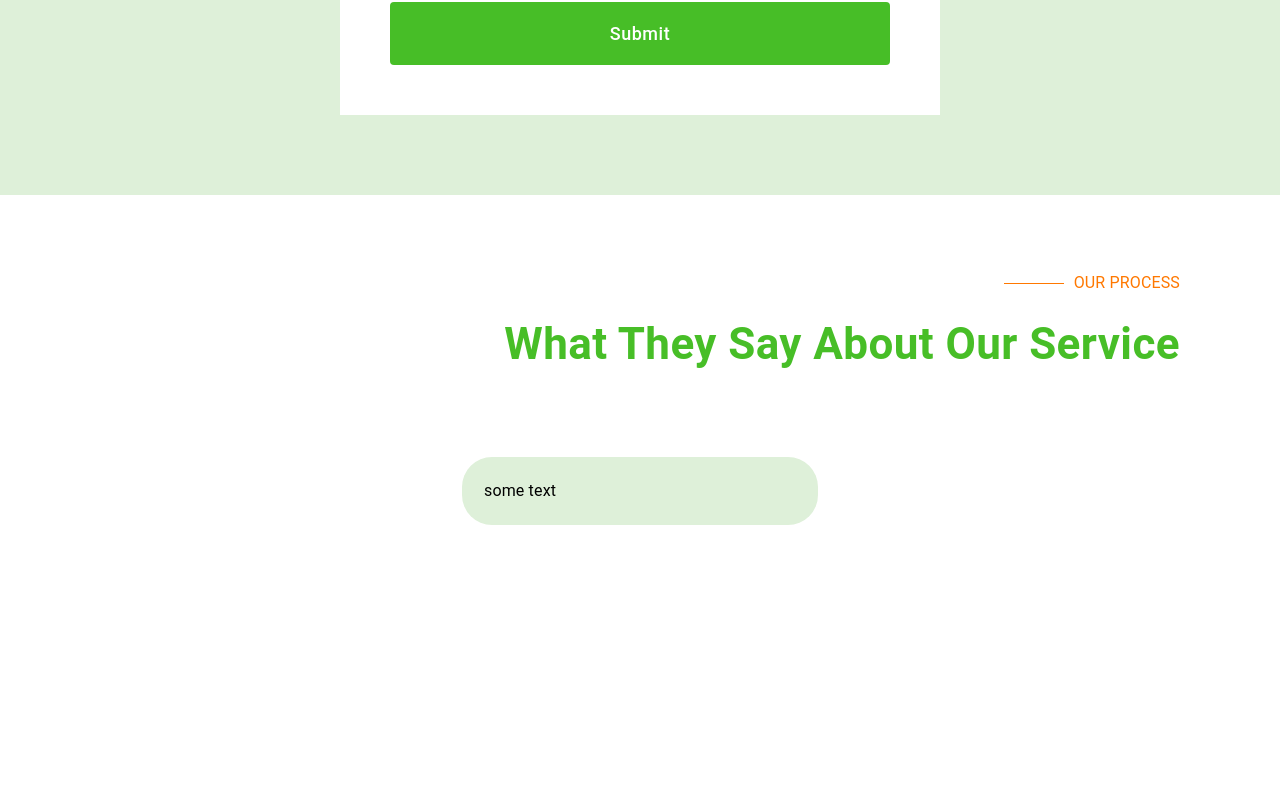
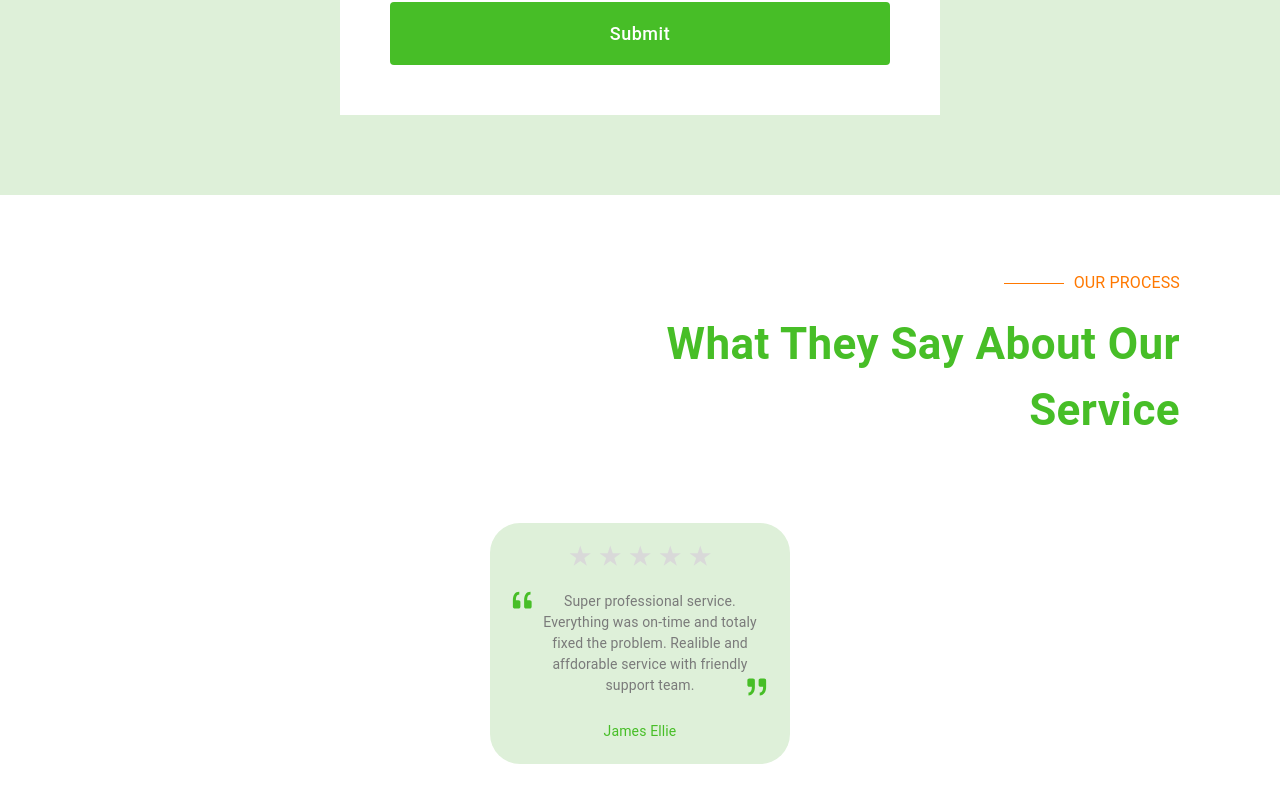
Before and after one commit to marsad11223/borthwick-group, a Next.js app: page /home in a window 1280 px wide. Shown: the part 4689-5492 px from the top of the page. Before the commit the page ends 5294 px from the top, so only its background shows below. Built offline with nearby package versions, Linux system fonts and the light colour scheme.

Commit message:
card our process

```diff
--- a/package.json
+++ b/package.json
@@ -14,7 +14,8 @@
     "@mui/material": "^6.1.6",
     "next": "14.2.15",
     "react": "^18",
-    "react-dom": "^18"
+    "react-dom": "^18",
+    "react-slick": "^0.30.2"
   },
   "devDependencies": {
     "@types/node": "^20",
--- a/src/_assets/svgs/index.tsx
+++ b/src/_assets/svgs/index.tsx
@@ -4,6 +4,7 @@ import Notepad from "./notepad.svg";
 import Tick from "./tick.svg";
 import OrangeStar from "./orangeStar.svg";
 import WhiteStar from "./whiteStar.svg";
+import Comma from "./comma.svg";
 
 const svgs = {
   Logo,
@@ -12,6 +13,7 @@ const svgs = {
   Tick,
   OrangeStar,
   WhiteStar,
+  Comma,
 };
 
 export default svgs;
--- a/src/app/home/_components/Testimonial.tsx
+++ b/src/app/home/_components/Testimonial.tsx
@@ -1,9 +1,9 @@
-// import svgs from "@/_assets/svgs";
+import svgs from "@/_assets/svgs";
 import { color, font } from "@/app/utils/themes";
 import { Box, Divider, Typography } from "@mui/material";
-// import Image, { StaticImageData } from "next/image";
+import Image from "next/image";
 
-export default function Testimonial() {
+export default function OurProcess() {
   return (
     <>
       <Box
@@ -13,13 +13,14 @@ export default function Testimonial() {
           justifyContent: "center",
           alignItems: "center",
           backgroundColor: color.white,
+          flexDirection: "column",
         }}
       >
         <Box sx={{ maxWidth: "1600px", width: "100%" }}>
           <Box
             sx={{
               display: "flex",
-              justifyContent: "flex-end",
+              flexDirection: "column",
             }}
           >
             {/* heading & text */}
@@ -30,6 +31,7 @@ export default function Testimonial() {
                 alignItems: "flex-end",
                 justifyContent: "center",
                 gap: "20px",
+                width: "100%",
               }}
             >
               <Box
@@ -62,16 +64,21 @@ export default function Testimonial() {
                   color: color.darkGreen,
                   fontSize: font.headingTertiary,
                   fontWeight: "700",
-                  textAlign: "center",
+                  textAlign: "right",
+                  maxWidth: "550px",
                 }}
               >
                 What They Say About Our Service
               </Typography>
             </Box>
-          </Box>
-          {/* slider  card  */}
+            {/* card box */}
             <Box
               sx={{
+                display: "flex",
+                justifyContent: "center",
+                alignItems: "center",
+                flexDirection: { xs: "column", sm: "row" },
+                gap: { xs: "30px", md: "50px", lg: "80px" },
                 paddingTop: {
                   xs: "40px",
                   sm: "40px",
@@ -79,6 +86,22 @@ export default function Testimonial() {
                   lg: "80px",
                   xl: "100px",
                 },
+              }}
+            >
+              <OurProcessCard />
+            </Box>
+          </Box>
+        </Box>
+      </Box>
+    </>
+  );
+}
+
+// OurProcessCard component that receives props from the OurProcess function
+export function OurProcessCard() {
+  return (
+    <Box
+      sx={{
         display: "flex",
         justifyContent: "center",
       }}
@@ -88,14 +111,94 @@ export default function Testimonial() {
           backgroundColor: color.lightGreen,
           borderRadius: "30px",
           padding: "22px",
-                width: "356px",
+          width: "300px",
+          display: "flex",
+          flexDirection: "column",
+          gap: "25px",
         }}
       >
-              <Typography>some text</Typography>
+        {/* stars  */}
+        <Box
+          sx={{
+            display: "flex",
+            justifyContent: "center",
+            alignItems: "center",
+            gap: "8px",
+          }}
+        >
+          <Image
+            style={{ width: "22px", objectFit: "contain" }}
+            src={svgs.WhiteStar}
+            alt="white star"
+          />
+          <Image
+            style={{ width: "22px", objectFit: "contain" }}
+            src={svgs.WhiteStar}
+            alt="white star"
+          />
+          <Image
+            style={{ width: "22px", objectFit: "contain" }}
+            src={svgs.WhiteStar}
+            alt="white star"
+          />
+          <Image
+            style={{ width: "22px", objectFit: "contain" }}
+            src={svgs.WhiteStar}
+            alt="white star"
+          />
+          <Image
+            style={{ width: "22px", objectFit: "contain" }}
+            src={svgs.WhiteStar}
+            alt="white star"
+          />
+        </Box>
+        <Box
+          sx={{
+            display: "flex",
+            position: "relative",
+            // gap: "6px",
+            justifyContent: "space-between",
+          }}
+        >
+          <Image
+            style={{ width: "22px", objectFit: "contain" }}
+            src={svgs.Comma}
+            alt="Comma"
+          />
+          <Typography
+            sx={{
+              textAlign: "center",
+              color: color.grey,
+              fontSize: font.captionTypography,
+            }}
+          >
+            Super professional service. Everything was on-time and totaly fixed
+            the problem. Realible and affdorable service with friendly support
+            team.
+          </Typography>
+          <Image
+            style={{
+              width: "22px",
+              objectFit: "contain",
+              position: "absolute",
+              bottom: "0px",
+              right: "0px",
+              transform: "rotate(180deg)",
+            }}
+            src={svgs.Comma}
+            alt="Comma"
+          />
+        </Box>
+        <Typography
+          sx={{
+            textAlign: "center",
+            color: color.darkGreen,
+            fontSize: font.captionTypography,
+          }}
+        >
+          James Ellie
+        </Typography>
       </Box>
     </Box>
-        </Box>
-      </Box>
-    </>
   );
 }
```
Also changed, not shown: src/_assets/svgs/comma.svg (added), 1 other file (tests, documents, lock files or other folders). Lines whose indentation alone changed are shown as unchanged.
